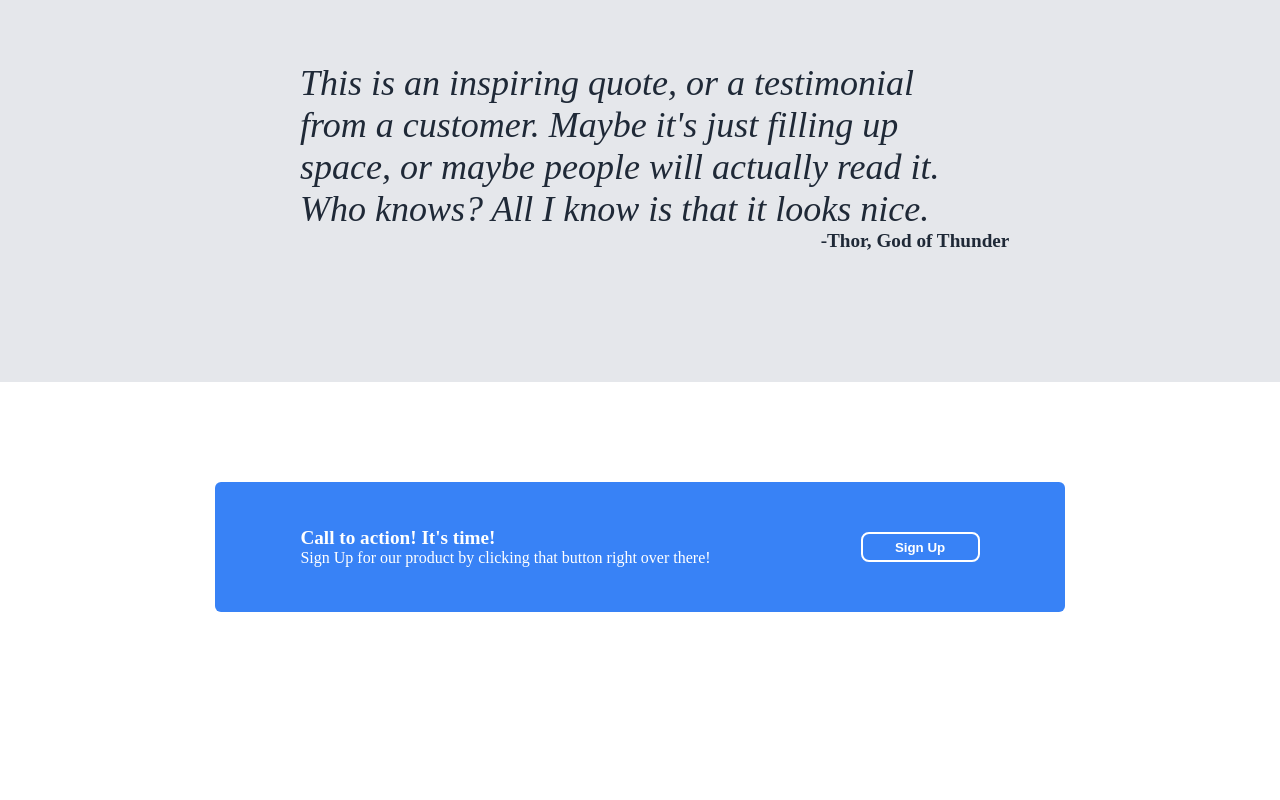
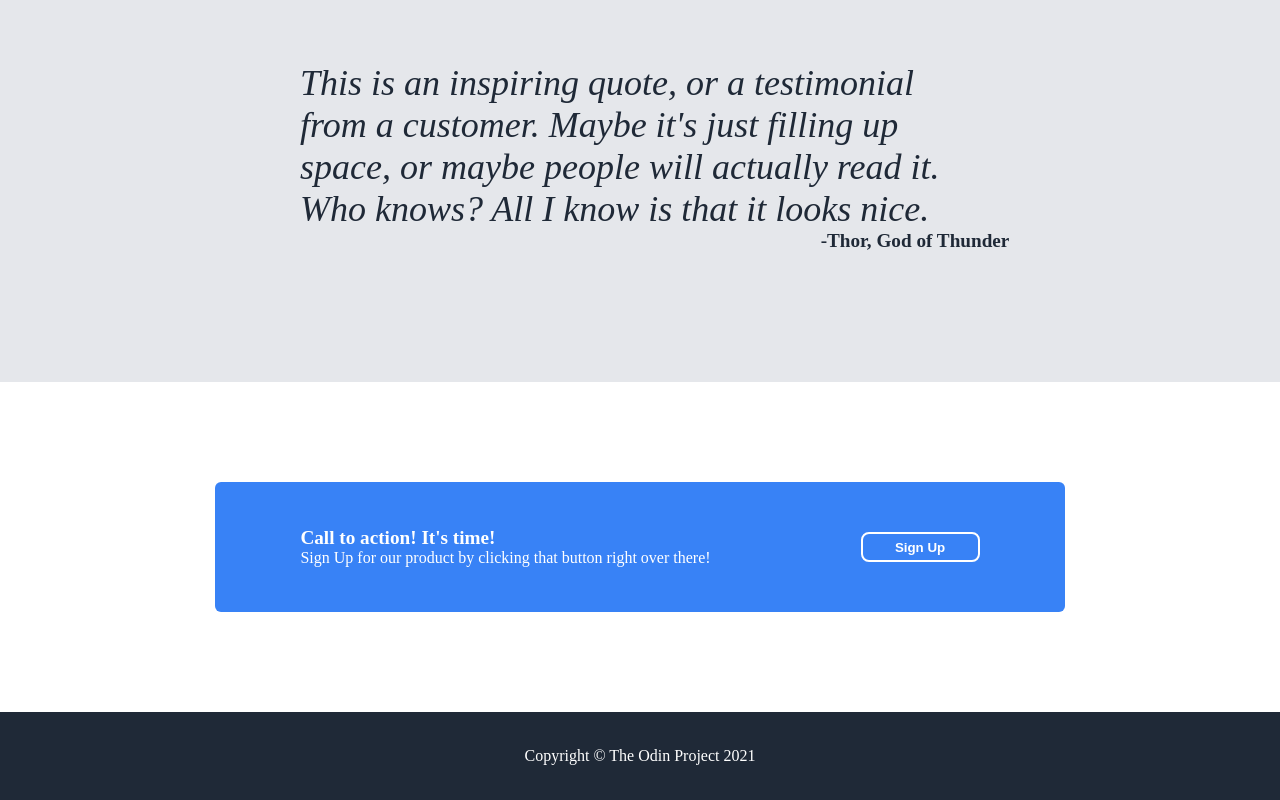
Before and after one commit to ElijahOluwasegun/Odin-Landing-Page-Project, a plain HTML site: page index.html in a window 1280 px wide. Shown: the part 923-1723 px from the top of the page. Before the commit the page ends 1635 px from the top, so only its background shows below. Drawn offline with Linux system fonts and the light colour scheme.

Commit message:
Attempted to build footer to desired outcome

```diff
--- a/index.html
+++ b/index.html
@@ -51,13 +51,14 @@
         <p class="quote_ref">-Thor, God of Thunder</p>
     </div>
     <div class="call_to_act">
-
             <div class="inner_class_to_act">
                 <p class="inner_text1">Call to action! It's time!</p>
                 <p class="inner_text2">Sign Up for our product by clicking that button right over there!</p>
             </div>
             <button class="second_sign_up">Sign Up</button>
-
+    </div>
+    <div class="footer">
+        <p>Copyright &copy; The Odin Project 2021</p>
     </div>
 </body>
 </html>
--- a/stylesheet.css
+++ b/stylesheet.css
@@ -179,7 +179,7 @@ li {
 
 
 
-p, .inner_call_to_act {
+.inner_text1, .inner_text2 {
     color: white;
 }
 
@@ -206,3 +206,17 @@ p, .inner_call_to_act {
     border: 2px solid white;
     border-radius: 8px;
 }
+
+.footer {
+    display: flex;
+    flex-direction: column;
+    align-items: center;
+    justify-content: center;
+    background-color: #1F2937;
+}
+
+.footer p {
+    flex: 1 1 auto;
+    color: white;
+    padding: 35px 0px;
+}
```
